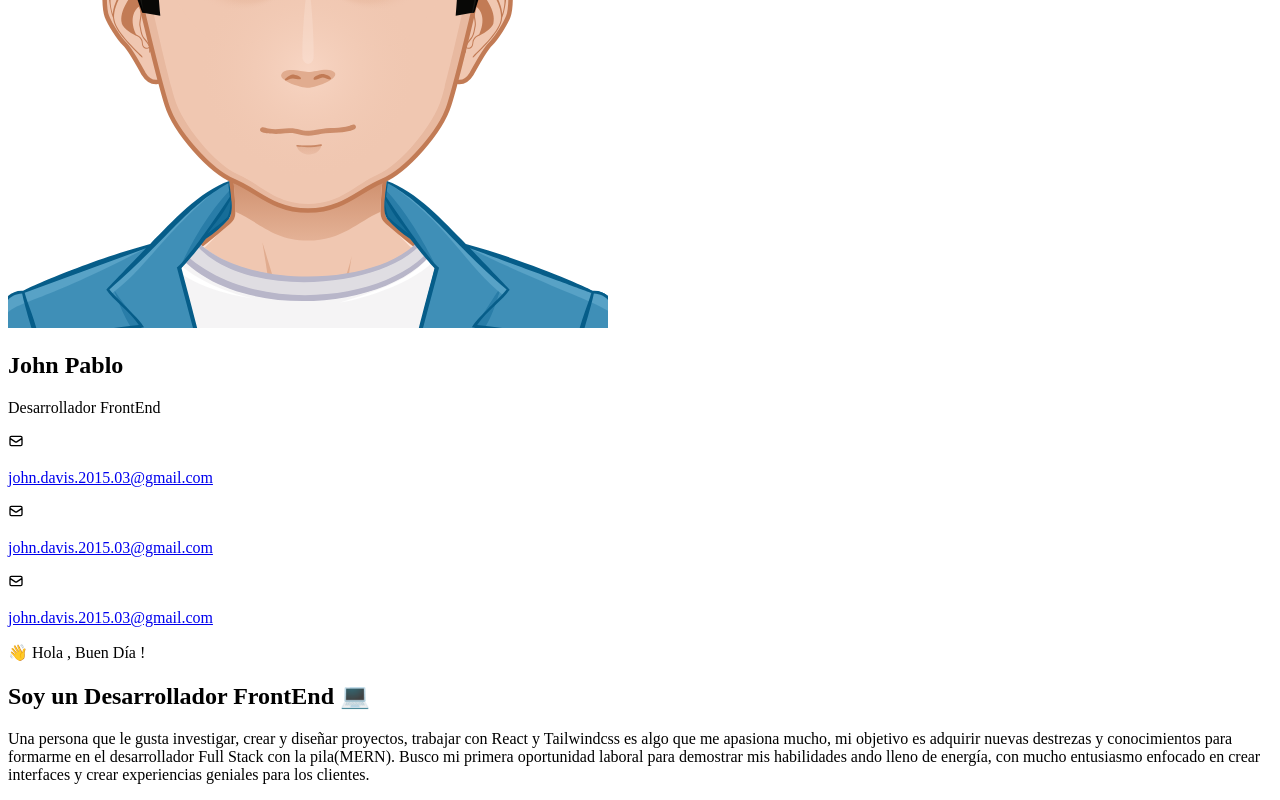
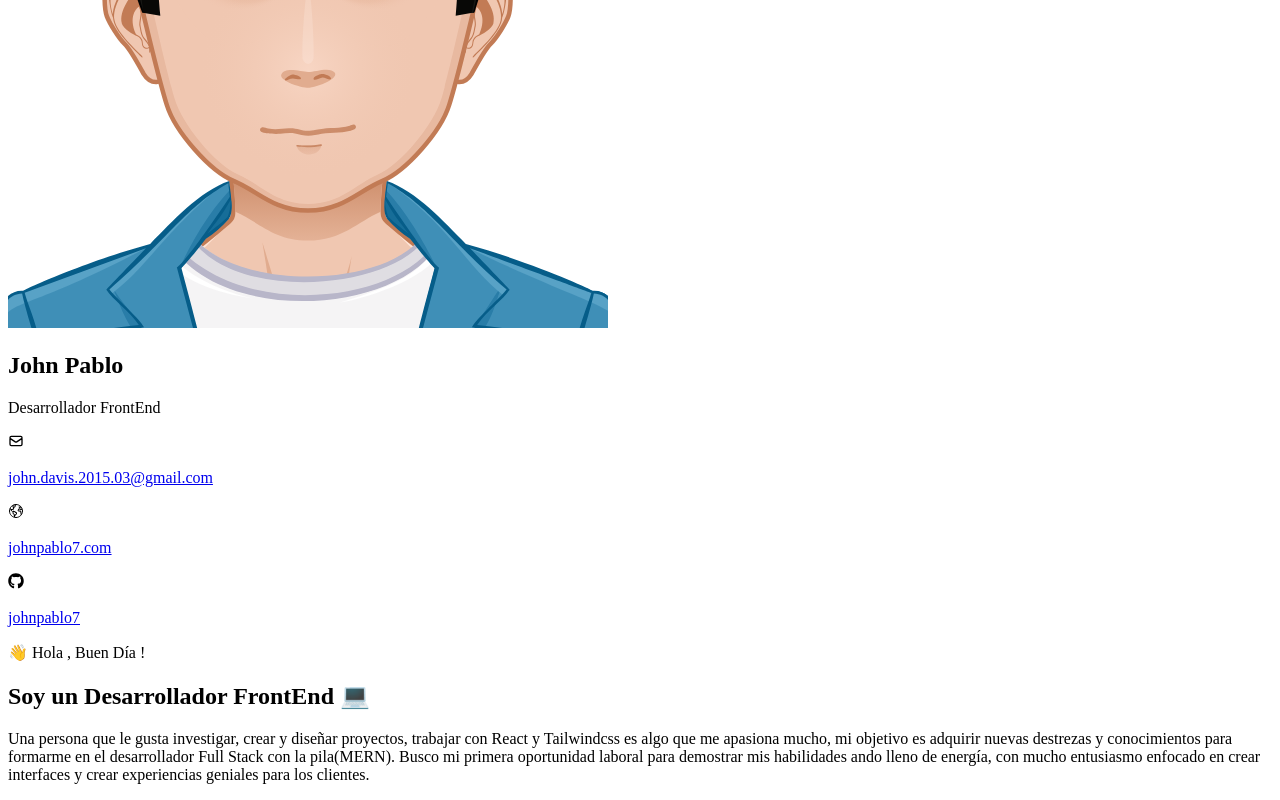
Before and after one commit to johnpablo7/portafolio-jp, a React (Vite) app: page / in a window 1280 px wide. Shown: the part 422-1222 px from the top of the page. Built offline with nearby package versions, Linux system fonts and the light colour scheme.

Commit message:
ADD Dockerfile

```diff
--- a/package.json
+++ b/package.json
@@ -6,7 +6,7 @@
   "scripts": {
     "dev": "vite",
     "build": "tsc && vite build",
-    "preview": "vite preview"
+    "preview": "vite preview --host"
   },
   "dependencies": {
     "@fontsource/merriweather": "^4.5.14",
--- a/src/components/Hero.tsx
+++ b/src/components/Hero.tsx
@@ -1,5 +1,7 @@
 import myAvatar from "../../assets/my-avatar.svg";
 import { HiOutlineMail } from "react-icons/hi";
+import { IoEarthOutline } from "react-icons/io5";
+import { FaGithub } from "react-icons/fa";
 
 export const Hero = () => {
   return (
@@ -26,21 +28,21 @@ export const Hero = () => {
 
                 <div className="mx-7 hidden md:block">
                   <div className="flex my-3 text-gray-600 dark:text-blue-100">
-                    <HiOutlineMail className="mr-1 text-3xl" />
+                    <HiOutlineMail className="mr-2 text-3xl" />
                     <a href="john.davis.2015.03@gmail.com">
                       <p className="text-xl">john.davis.2015.03@gmail.com</p>
                     </a>
                   </div>
                   <div className="flex my-3 text-gray-600 dark:text-blue-100">
-                    <HiOutlineMail className="mr-1 text-3xl" />
+                    <IoEarthOutline className="mr-2 text-3xl" />
                     <a href="john.davis.2015.03@gmail.com">
-                      <p className="text-xl">john.davis.2015.03@gmail.com</p>
+                      <p className="text-xl">johnpablo7.com</p>
                     </a>
                   </div>
                   <div className="flex my-3 text-gray-600 dark:text-blue-100">
-                    <HiOutlineMail className="mr-1 text-3xl" />
-                    <a href="john.davis.2015.03@gmail.com">
-                      <p className="text-xl">john.davis.2015.03@gmail.com</p>
+                    <FaGithub className="mr-2 text-3xl" />
+                    <a href="https://github.com/johnpablo7">
+                      <p className="text-xl">johnpablo7</p>
                     </a>
                   </div>
                 </div>
```
Also changed, not shown: 1 other file (tests, documents, lock files or other folders).
